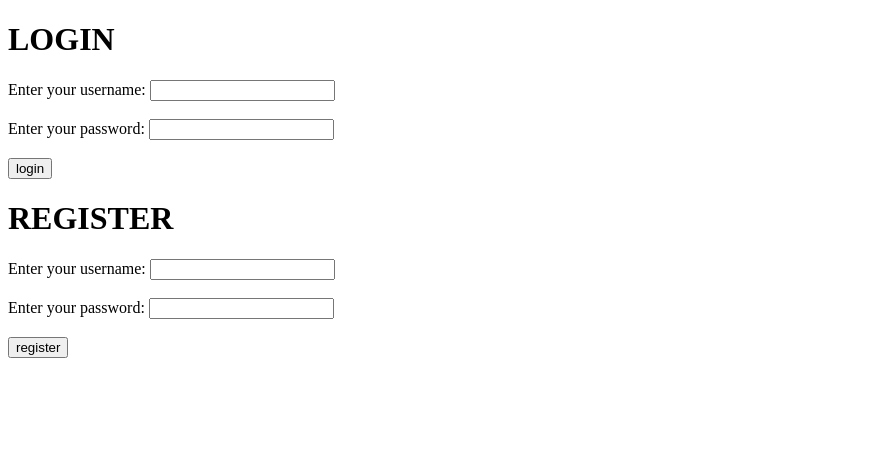
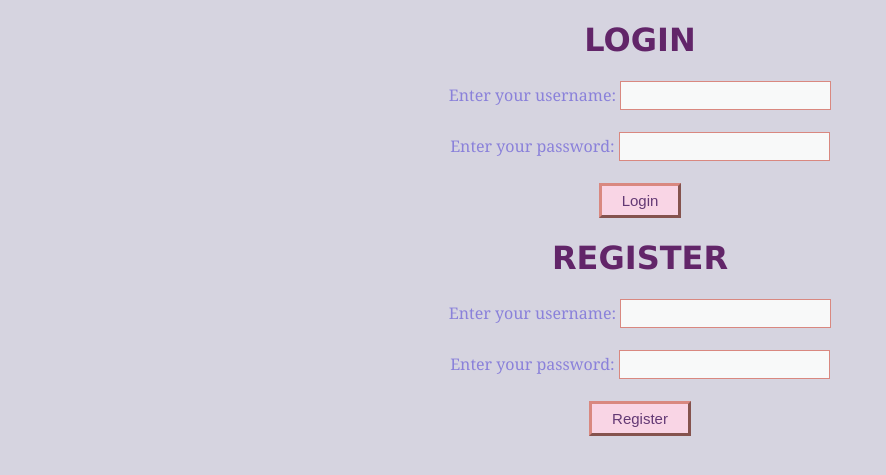
Before and after one commit to edoss00/SDP0, a Flask app: page / in a window 1280 px wide. Shown: the top 475 px of the page, without its empty margins (0-886 px from the left). Run offline with Flask 2, Linux system fonts and the light colour scheme.

Commit message:
added css to html

```diff
--- /dev/null
+++ b/static/style.css
@@ -0,0 +1,79 @@
+body {
+  background-color:#d6d4e0;
+  text-align: center;
+  font-family: verdana;
+}
+
+h1 {
+  color: #622569;
+}
+
+h2 {
+  color: #8a81da;
+  font-size: 30px;
+  font-family: garamond;
+}
+
+form {
+  font-family: georgia;
+  color: #8A81DA;
+}
+
+.land {
+  padding: 5px;
+  border-width: 1px;
+  border-style: solid;
+  background-color: #F8F9F9;
+}
+
+input {
+  border-width: 3px;
+  padding: 6px;
+  padding-right: 20px;
+  padding-left: 20px;
+  color: #633974;
+  font-size: 15px;
+  border-color: #D98880 ;
+  background-color: #f9d5e5;
+}
+
+ol {
+  font-family: garamond;
+  font-size: 22px;
+  color: #5b9aa0;
+  list-style-position: inside;
+
+}
+
+.title {
+    padding: 8px;
+    border-width: 2px;
+    border-style: solid;
+    background-color: #F8F9F9;
+    color: black;
+    font-size: 15px;
+    font-family: courier, monospace;
+    border-color: #8FBEDE;
+}
+
+span {
+  color: #7D3C98;
+  font-family: courier, monospace;
+}
+
+textarea {
+  padding: 15px;
+  border-width: 3px;
+  border-style: solid;
+  border-color: #A9CCE3;
+  font-family: Courier, monospace;
+  background-color: #F8F9F9;
+  }
+
+p {
+  padding-right: 50px;
+  padding-left: 50px;
+  padding-top: 20px;
+  font-family: Courier, monospace;
+  color: #622569;
+}
--- a/templates/add.html
+++ b/templates/add.html
@@ -6,7 +6,7 @@
 {% endblock %}
 {% block content %}
   <h2>Latest Edit: </h2>
-  {{story}}
+  <span>{{story}}<span>
   <br><br>
   <form action = "/addToStory", method = "POST">
     <textarea name = "addition" rows = "10" cols = "50"> </textarea><br>
--- a/templates/base.html
+++ b/templates/base.html
@@ -1,12 +1,14 @@
 <!DOCTYPE html>
 <html>
   <head>
+
     {% block header %}
     {% block title %}
       title
     {% endblock %}
       Header
     {% endblock %}
+    <link rel="stylesheet" type="text/css" href="{{ url_for('static', filename='style.css') }}">
   </head>
   <body>
     {% block content %}
@@ -16,3 +18,14 @@
     {% endblock %}
   </body>
 </html>
+
+<!--
+HEX: #f9d5e5
+HEX: #eeac99
+HEX: #e06377
+HEX: #c83349
+HEX: #5b9aa0
+HEX: #d6d4e0
+HEX: #b8a9c9
+HEX: #622569
+-->
--- a/templates/homepage.html
+++ b/templates/homepage.html
@@ -31,10 +31,10 @@
   </ol>
   <br>
   <form action = "/create">
-    <input type = "submit" name = "makenew" value = "Create new story">
+    <input type = "submit" name = "makenew" value = "Create New Story">
   </form>
   <form action = "/logout">
-    <input type = "submit" name = "sub3" value = "logout">
+    <input type = "submit" name = "sub3" value = "Logout">
   </form>
 {% endblock %}
 {% block footer %}
--- a/templates/landingpage.html
+++ b/templates/landingpage.html
@@ -22,10 +22,10 @@
   {% endwith %}
   <form action = "/login", method = "POST">
     Enter your username:
-    <input type = "text" name = "username"> <br><br>
+    <input type = "text" name = "username" class="land"> <br><br>
     Enter your password:
-    <input type = "text" name = "password"> <br><br>
-    <input type = "submit" name = "sub1" value = "login"> <br>
+    <input type = "text" name = "password"  class="land"> <br><br>
+    <input type = "submit" name = "sub1" value = "Login"> <br>
   </form>
   <h1> REGISTER </h1>
   {% with messages = get_flashed_messages() %}
@@ -37,10 +37,10 @@
   {% endwith %}
   <form action = "/register", method = "POST">
     Enter your username:
-    <input type = "text" name = "username"> <br><br>
+    <input type = "text" name = "username" class="land"> <br><br>
     Enter your password:
-    <input type = "text" name = "password"> <br><br>
-    <input type = "submit" name = "sub2" value = "register"> <br>
+    <input type = "text" name = "password" class="land"> <br><br>
+    <input type = "submit" name = "sub2" value = "Register"> <br>
   </form>
 {% endblock %}
 {% block footer %}
--- a/templates/newpage.html
+++ b/templates/newpage.html
@@ -13,9 +13,9 @@
     {% endif %}
   {% endwith %}
   <form action = "/add", method = "POST">
-    Title of story:
-    <input type = "text" name = "title"> <br>
-    Story beginning:<br>
+    <h1>Title of story:<h1>
+    <input type = "text" name = "title" class="title"> <br>
+    <h1>Story beginning:<h1><br>
     <textarea name = "story" rows = "10" cols = "50"> </textarea><br>
     <input type = "submit" name = "submit" value = "Submit">
   </form>
--- a/templates/readonly.html
+++ b/templates/readonly.html
@@ -5,10 +5,10 @@
   {% endblock %}
 {% endblock %}
 {% block content %}
-  {{story}}
+  <p>{{story}}<p>
   <br><br>
   <form action = "/home", method = "GET">
-    <input type = "submit" name = "cancel" value = "Return home">
+    <input type = "submit" name = "cancel" value = "Return Home">
   </form>
 {% endblock %}
 {% block footer %}
```
Also changed, not shown: holding.db.
